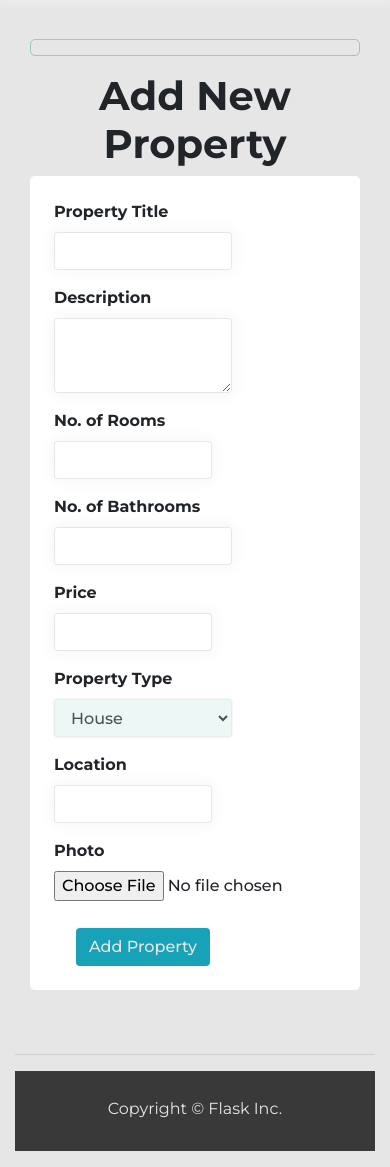
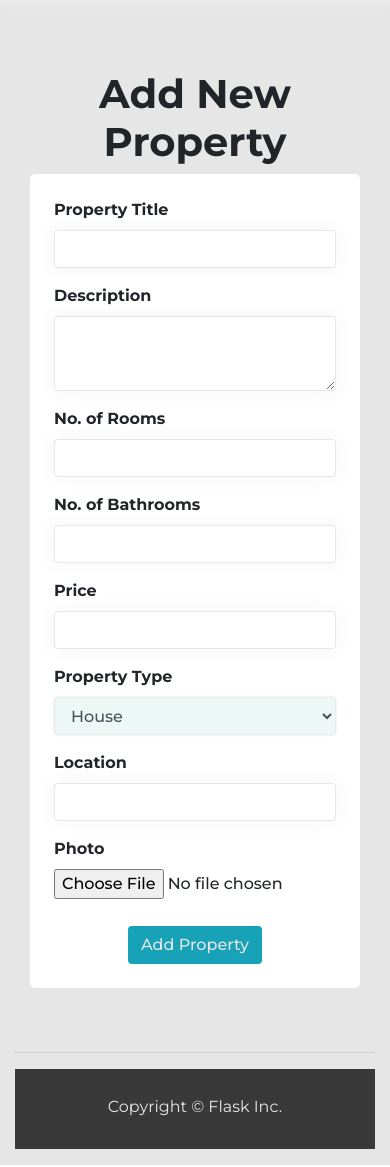
Before and after one commit to ro-neil/info3180-project1, a Flask app: page /property in a window 390 px wide; the page is wider, and only the part inside the window is pictured. Shown: the part 56-1223 px from the top of that part. Run offline with Flask 2, Linux system fonts and the light colour scheme; parts of the project's set-up code (start-up, migrations or seed data) failed here and were passed over; some libraries are stand-ins or nearby versions.

Commit message:
Improved mobile responsiveness.

```diff
--- a/app/static/css/app.css
+++ b/app/static/css/app.css
@@ -91,7 +91,7 @@ textarea{
 }
 
 .form-row .sm-padding-right{
-    padding-right: 25px;
+    border-right: 2rem solid white;
 }
 
 .properties{
@@ -171,10 +171,19 @@ textarea{
     .navbar{
         height:auto;
     }
+    .form-row .sm-padding-right{
+        border-right: none;
+    }
+
+    #new-property-form{
+        padding: 1.5rem 1.5rem 1.5rem 1.5rem;
+    }
+
 }
 
 
 @media only screen and (min-width: 768px) {
+
     #new-property-form{
         padding: 1.5rem 1.5rem 1.5rem 1.5rem;
     }
@@ -182,7 +191,6 @@ textarea{
     .form-row .sm-padding-right{
         padding-right: 0px;
     }
-
     .new-property-header{
         font-size:x-large;
     }
@@ -193,6 +201,8 @@ textarea{
     .realtor-container{
         text-align: left;
     }
+
+
 }
 
 footer{
@@ -225,7 +235,5 @@ footer p{
 .flash-msgs{
     padding-top:15px;
     margin-bottom:1rem;
-    border:1px solid rgba(80, 174, 160,0.5);
-    border-radius:5px;
     text-align:center;
 }
```
